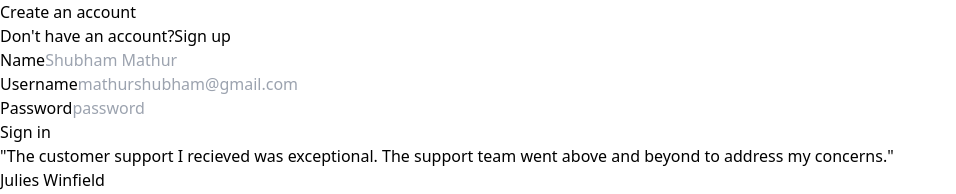
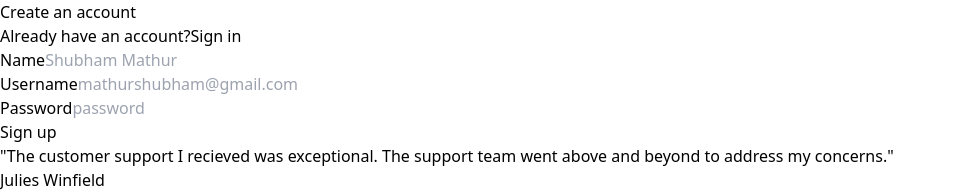
Before and after one commit to mathurshubham/medium-clone, a React (Vite) app in the folder frontend/: page /signup in a window 1280 px wide. Shown: the top 194 px of the page, without its empty margins (0-956 px from the left). Built offline with nearby package versions, Linux system fonts and the light colour scheme.

Commit message:
fixed type on auth signup signin

```diff
--- a/frontend/src/components/Auth.tsx
+++ b/frontend/src/components/Auth.tsx
@@ -19,7 +19,7 @@ const Auth = ({type}: {type: "signup" | "signin"}) => {
                     </div>
                     <div className='text-slate-500'>
                         {type === "signin" ? "Don't have an account?" : "Already have an account?"}
-                        <Link className="pl-2 underline" to={type==='signin'? "/signin": "/signup"}>
+                        <Link className="pl-2 underline" to={type==='signin'? "/signup": "/signin"}>
                             {type === "signin" ? "Sign up": "Sign in"}
                         </Link>
                     </div>
--- a/frontend/src/pages/Signup.tsx
+++ b/frontend/src/pages/Signup.tsx
@@ -6,7 +6,7 @@ const Signup = () => {
   return (
     <div className='grid grid-cols-2'>
       <div>
-        <Auth type="signin"></Auth>
+        <Auth type="signup"></Auth>
       </div>
       <div className='invisible md:visible'>
         <Quote/>
```
